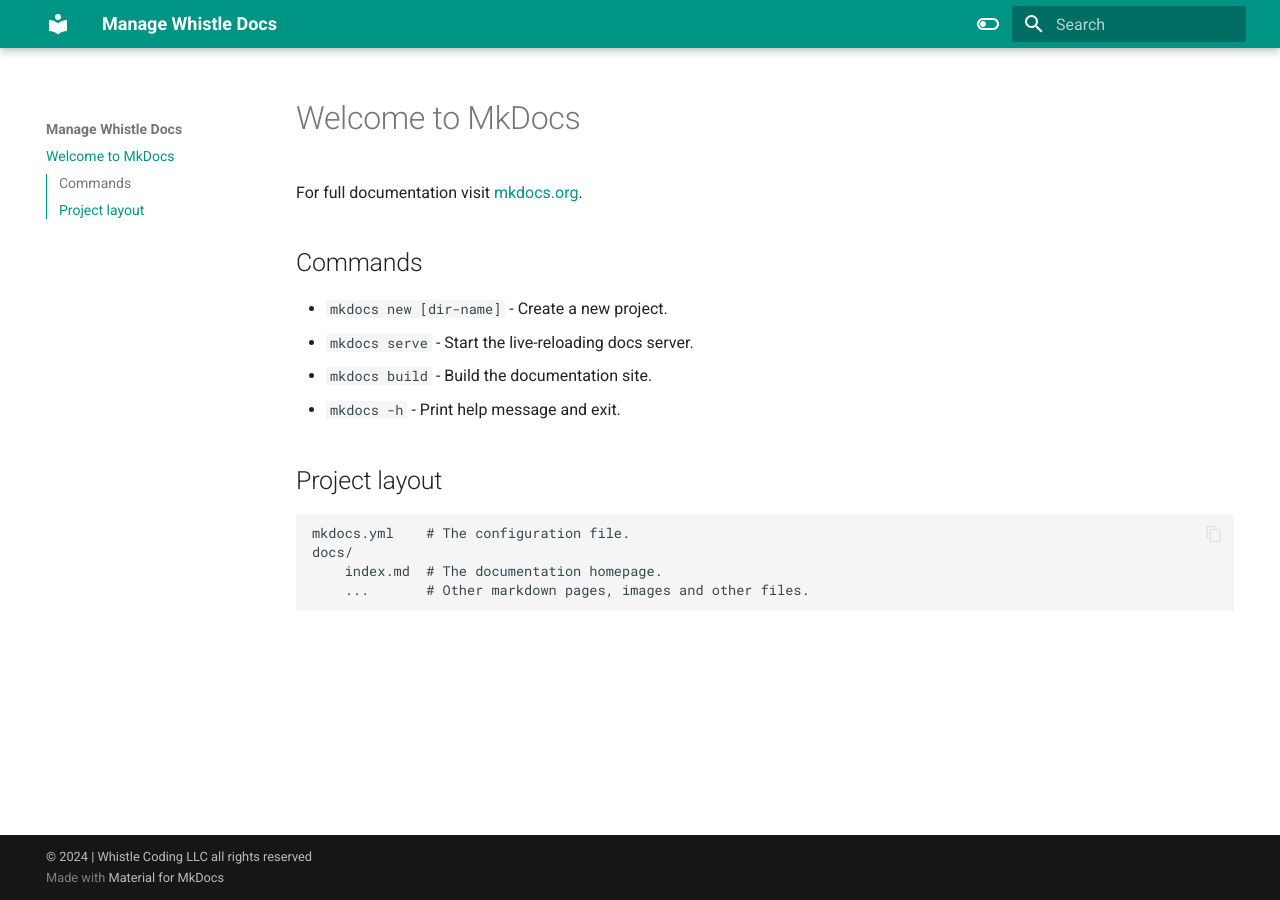
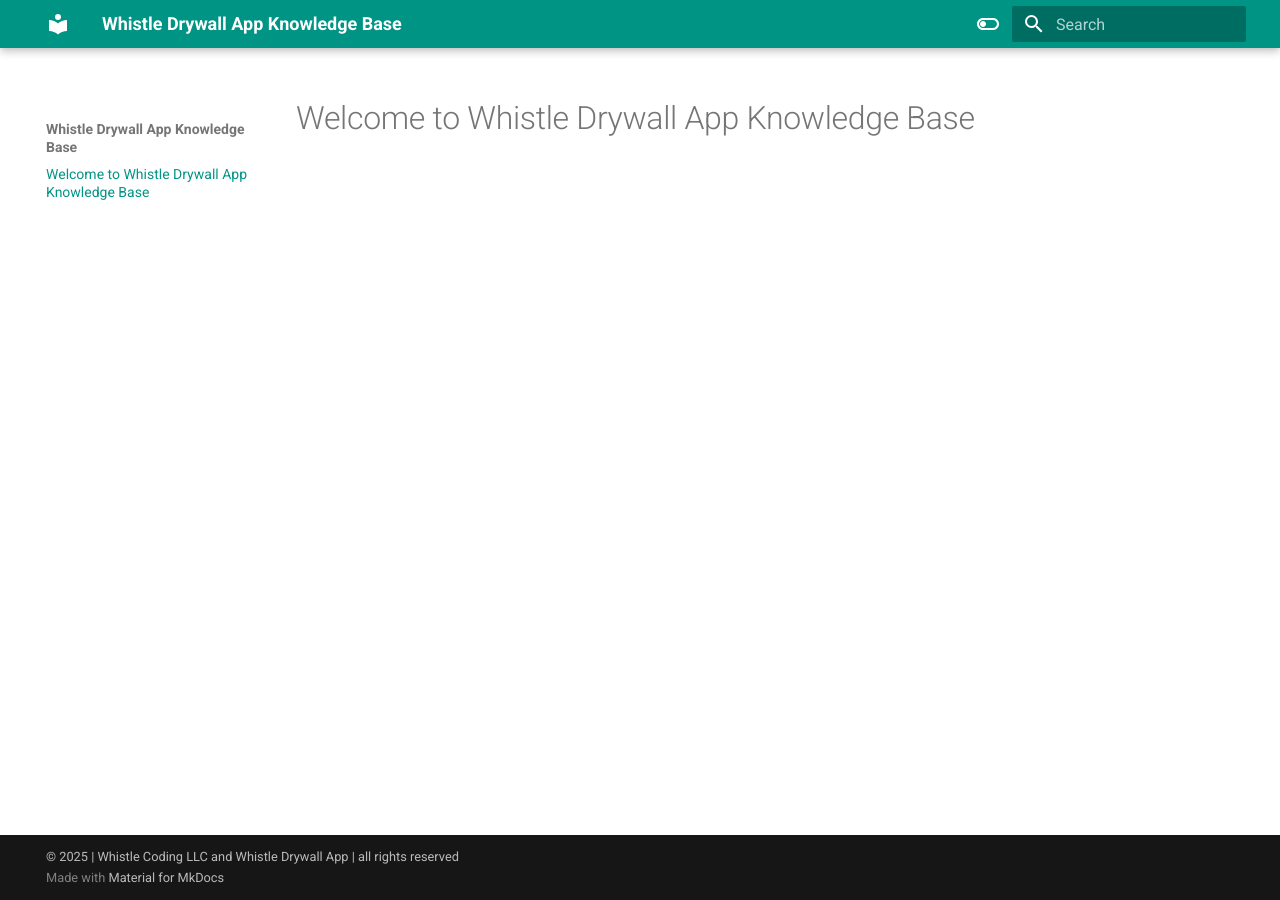
Before and after one commit to adrianlebaron/knowledge-base-whistle-drywall-app, an MkDocs documentation site: the page built from docs/index.md, in a window 1280 px wide. Built offline with MkDocs 1.6.1 and Material for MkDocs 9.7.7, drawn with Linux system fonts in a browser that asks for light colours.

Commit message:
removed default stuff

```diff
--- a/docs/index.md
+++ b/docs/index.md
@@ -1,17 +1 @@
-# Welcome to MkDocs
-
-For full documentation visit [mkdocs.org](https://www.mkdocs.org).
-
-## Commands
-
-* `mkdocs new [dir-name]` - Create a new project.
-* `mkdocs serve` - Start the live-reloading docs server.
-* `mkdocs build` - Build the documentation site.
-* `mkdocs -h` - Print help message and exit.
-
-## Project layout
-
-    mkdocs.yml    # The configuration file.
-    docs/
-        index.md  # The documentation homepage.
-        ...       # Other markdown pages, images and other files.
+# Welcome to Whistle Drywall App Knowledge Base
--- a/mkdocs.yml
+++ b/mkdocs.yml
@@ -1,5 +1,4 @@
-site_name: My Docs
-site_name: Manage Whistle Docs
+site_name: Whistle Drywall App Knowledge Base
 extra_css:
   - assets/extra.css
 
@@ -62,4 +61,4 @@ plugins:
       lang: en
 
 copyright: |
-  &copy; 2024 | Whistle Coding LLC all rights reserved
+  &copy; 2025 | Whistle Coding LLC and Whistle Drywall App | all rights reserved
```
